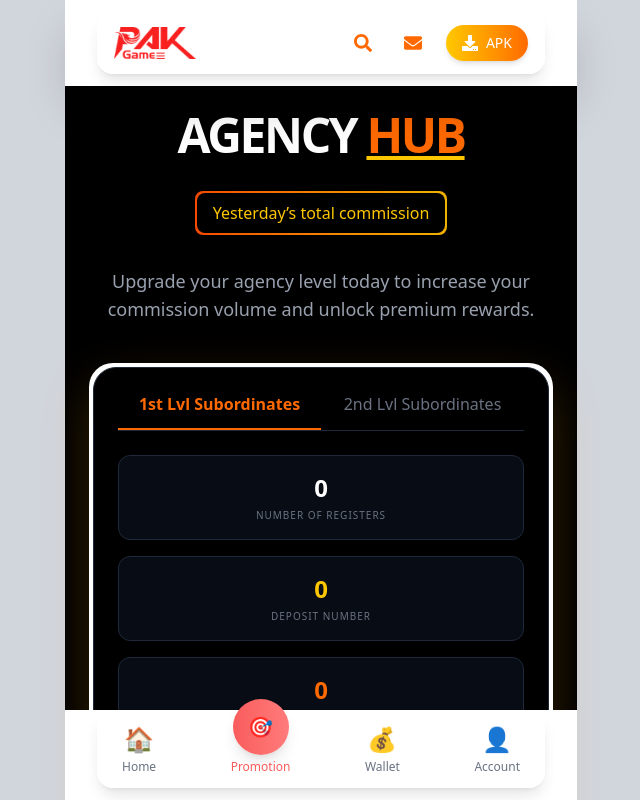
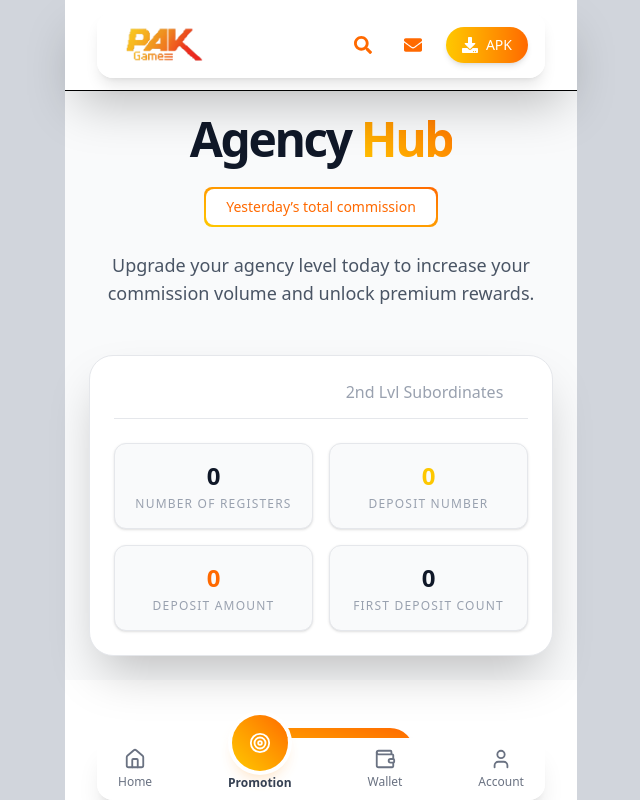
Before and after one commit to shakeeldev1/Game, a React (Vite) app: page /promotions in a window 1280 px wide. Shown: the whole page, without its empty margins (319-959 px from the left). Built offline with nearby package versions, Linux system fonts and the light colour scheme.

Commit message:
add slider on home page

```diff
--- a/package.json
+++ b/package.json
@@ -12,6 +12,7 @@
   "dependencies": {
     "@tailwindcss/vite": "^4.1.18",
     "aos": "^2.3.4",
+    "lucide-react": "^0.562.0",
     "react": "^19.2.0",
     "react-dom": "^19.2.0",
     "react-icons": "^5.5.0",
--- a/src/components/common/Footer.jsx
+++ b/src/components/common/Footer.jsx
@@ -1,54 +1,73 @@
 import React from "react";
 import { Link, useLocation } from "react-router-dom";
+import { Home, Wallet, User, Target } from "lucide-react";
 
 const Footer = () => {
   const location = useLocation();
 
   const menuItems = [
-    { path: "/", label: "Home", icon: "🏠" },
-    // { path: '/activity', label: 'Activity', icon: '📊' },
-    { path: "/promotions", label: "Promotion", icon: "🎯", isCenter: true },
-    { path: "/wallet", label: "Wallet", icon: "💰" },
-    { path: "/login", label: "Account", icon: "👤" },
+    { path: "/", label: "Home", icon: Home },
+    {
+      path: "/promotions",
+      label: "Promotion",
+      icon: Target,
+      isCenter: true,
+    },
+    { path: "/wallet", label: "Wallet", icon: Wallet },
+    { path: "/login", label: "Account", icon: User },
   ];
 
   return (
-    <div className="sticky bg-white bottom-0 z-50 ">
-      <div className="max-w-7xl mx-auto px-4 pb-3">
-        <div className="flex justify-center">
-          <div className="w-full max-w-md relative">
+    <footer className="sticky bg-white bottom-0 z-50">
+      <div className="max-w-md mx-auto ">
+        <div className="relative">
 
           {/* Glass Footer */}
-            <div className="flex justify-between items-center px-6 py-3 rounded-2xl bg-white/80 backdrop-blur-xl shadow-lg border border-white/40">
+          <div className="flex items-center justify-between px-5 py-2 rounded-2xl
+                          bg-white/80 backdrop-blur-xl
+                          shadow-xl border border-white/40">
 
             {menuItems.map((item) => {
               const isActive = location.pathname === item.path;
+              const Icon = item.icon;
 
               return (
                 <Link
                   key={item.path}
                   to={item.path}
-                    className={`flex flex-col items-center justify-center ${
-                      isActive ? "text-[#f95c5c]" : "text-gray-500"
+                  aria-label={item.label}
+                  className={`flex flex-col items-center justify-center transition-all duration-200
+                    ${
+                      isActive
+                        ? "text-orange-500"
+                        : "text-gray-500 hover:text-orange-500"
                     }`}
                 >
                   {item.isCenter ? (
-                      <div className="flex flex-col items-center justify-center -mt-6">
-                        <div className="w-14 h-14 rounded-full bg-gradient-to-r from-[#f95c5c] to-[#ff7b7b] flex items-center justify-center shadow-lg">
-                          <span className="text-xl text-white">
-                            {item.icon}
-                          </span>
+                    <div className="flex flex-col items-center -mt-8">
+                      <div
+                        className="w-14 h-14 rounded-full flex items-center justify-center
+                                   bg-gradient-to-tr from-yellow-400 to-orange-500
+                                   shadow-lg shadow-orange-300/40
+                                   ring-4 ring-white"
+                      >
+                        <Icon size={22} className="text-white" />
                       </div>
-                        <span className="text-xs mt-1 font-medium">
+                      <span className="text-xs mt-1 font-semibold text-gray-700">
                         {item.label}
                       </span>
                     </div>
                   ) : (
                     <>
-                        <span className="text-2xl mb-1">{item.icon}</span>
-                        <span className="text-xs font-medium">
+                      <Icon size={22} />
+                      <span className="text-xs mt-1 font-medium">
                         {item.label}
                       </span>
+
+                      {/* Active dot */}
+                      {isActive && (
+                        <span className="mt-1 h-1 w-1 rounded-full bg-orange-500" />
+                      )}
                     </>
                   )}
                 </Link>
@@ -57,8 +76,7 @@ const Footer = () => {
           </div>
         </div>
       </div>
-      </div>
-    </div>
+    </footer>
   );
 };
 
--- a/src/components/home/HomeSlider.jsx
+++ b/src/components/home/HomeSlider.jsx
@@ -1,9 +1,129 @@
-import React from 'react'
+import { useState, useEffect, useRef } from "react";
 
-export default function HomeSlider() {
+const HomeSlider = () => {
+  const sliderRef = useRef(null);
+  const trackRef = useRef(null);
+
+  const AUTOPLAY_DELAY = 4000;
+  const TRANSITION_TIME = 800;
+
+  const slides = [
+    { src: "https://pakgame.net/pak_game/upload/games/66d1af95c8f96_Pakgame youtuber program Banner.png", alt: "Banner" },
+    { src: "https://pakgame.net/pak_game/upload/games/670792abdbf8b_Lucky 10.png", alt: "Banner" },
+    { src: "https://pakgame.net/pak_game/upload/games/6707945a0334e_Daily Rewards.png", alt: "Banner" },
+    { src: "https://pakgame.net/pak_game/upload/games/66d1b5d067591_Daily Rewards.png", alt: "Banner" },
+    { src: "https://pakgame.net/pak_game/upload/banners/66604513a361d_fly.png", alt: "Banner" },
+    { src: "https://pakgame.net/pak_game/upload/games/66d1b3516bb2f_Mysterious Bonus.png", alt: "Banner" },
+    { src: "https://pakgame.net/pak_game/upload/games/66d1b38190f7a_Pakgame youtuber program Banner.png", alt: "Banner" },
+    { src: "https://pakgame.net/pak_game/upload/games/66d1b7b6ea522_invite friends to participate .png", alt: "Banner" },
+    { src: "https://pakgame.net/pak_game/upload/games/66d1b1737e740_WinGo Win Streak Bouns.png", alt: "Banner" }
+  ];
+
+  // Clone for infinite loop
+  const clonedSlides = [
+    slides[slides.length - 1],
+    ...slides,
+    slides[0]
+  ];
+
+  const [currentIndex, setCurrentIndex] = useState(1);
+  const [transition, setTransition] = useState(true);
+  const [slideWidth, setSlideWidth] = useState(0);
+
+  // Responsive width
+  useEffect(() => {
+    const updateWidth = () => {
+      if (sliderRef.current) {
+        setSlideWidth(sliderRef.current.offsetWidth);
+      }
+    };
+
+    updateWidth();
+    window.addEventListener("resize", updateWidth);
+    return () => window.removeEventListener("resize", updateWidth);
+  }, []);
+
+  // Autoplay (never stops)
+  useEffect(() => {
+    const interval = setInterval(() => {
+      setTransition(true);
+      setCurrentIndex(prev => prev + 1);
+    }, AUTOPLAY_DELAY);
+
+    return () => clearInterval(interval);
+  }, []);
+
+  // Infinite reset logic
+  useEffect(() => {
+    if (currentIndex === clonedSlides.length - 1) {
+      setTimeout(() => {
+        setTransition(false);
+        setCurrentIndex(1);
+      }, TRANSITION_TIME);
+    }
+
+    if (currentIndex === 0) {
+      setTimeout(() => {
+        setTransition(false);
+        setCurrentIndex(slides.length);
+      }, TRANSITION_TIME);
+    }
+  }, [currentIndex, clonedSlides.length, slides.length]);
+
+  const transformStyle = {
+    transform: `translate3d(-${currentIndex * slideWidth}px, 0, 0)`,
+    transition: transition ? `transform ${TRANSITION_TIME}ms ease` : "none",
+    width: `${clonedSlides.length * slideWidth}px`
+  };
+
   return (
-    <div className='text-center'>
-        <h1>Missing</h1>
+    <div className="slider" ref={sliderRef}>
+      <div className="slider-track" ref={trackRef} style={transformStyle}>
+        {clonedSlides.map((slide, index) => (
+          <div className="slide" key={index} style={{ width: slideWidth }}>
+            <img src={slide.src} alt={slide.alt} />
+          </div>
+        ))}
+      </div>
+
+      <style jsx>{`
+        .slider {
+          width: 100%;
+          overflow: hidden;
+          position: relative;
+        }
+
+        .slider-track {
+          display: flex;
+          will-change: transform;
+        }
+
+        .slide {
+          flex-shrink: 0;
+        }
+
+        .slide img {
+          width: 100%;
+          height: auto;
+          display: block;
+          border-radius: none;
+        }
+
+        /* Responsive tweaks */
+        @media (max-width: 768px) {
+          .slide img {
+            border-radius: 8px;
+          }
+        }
+
+        @media (max-width: 480px) {
+          .slide img {
+            border-radius: 6px;
+          }
+        }
+      `}</style>
     </div>
-  )
-}
+  );
+};
+
+export default HomeSlider;
--- a/src/components/promotionsPageComponents/PromotionsHero.jsx
+++ b/src/components/promotionsPageComponents/PromotionsHero.jsx
@@ -2,78 +2,67 @@ import React from "react";
 
 function Hero() {
   return (
-    <section className="bg-black text-white min-h-125 flex items-center justify-center p-6">
-      <div className="max-w-4xl w-full">
-        {/* Left Side: Content */}
-        <div className="text-center space-y-8 pb-10">
-          <h1 className="text-5xl font-extrabold uppercase tracking-tighter">
+    <section className="bg-gray-50 text-gray-900 min-h-[32rem] flex flex-col items-center justify-center p-6">
+      <div className="max-w-4xl w-full space-y-12">
+
+        {/* Top Content */}
+        <div className="text-center space-y-6">
+          <h1 className="text-5xl font-extrabold tracking-tighter">
             Agency{" "}
-            <span className="text-orange-500 underline decoration-yellow-400">
+            <span className="bg-clip-text text-transparent bg-gradient-to-tr from-yellow-400 to-orange-500">
               Hub
             </span>
           </h1>
-          <div className="bg-linear-to-r from-orange-600 to-yellow-500 p-0.5 rounded-lg inline-block">
-            <div className="bg-black px-4 py-2 rounded-lg">
-              <p className="text-yellow-400 font-medium">
+
+          <div className="inline-block bg-gradient-to-tr from-yellow-400 to-orange-500 p-0.5 rounded-lg">
+            <div className="bg-white px-5 py-2 rounded-lg">
+              <p className="text-orange-500 font-medium text-sm">
                 Yesterday’s total commission
               </p>
             </div>
           </div>
-          <p className="text-gray-400 text-lg">
+
+          <p className="text-gray-600 text-lg max-w-md mx-auto">
             Upgrade your agency level today to increase your commission volume
             and unlock premium rewards.
           </p>
         </div>
 
-        {/* Right Side: Data Card (Inspired by Image) */}
-        <div className="bg-white rounded-3xl p-1 shadow-[0_20px_50px_rgba(255,165,0,0.2)] overflow-hidden">
-          <div className="bg-black rounded-[calc(1.5rem-1px)] p-6 border border-gray-800">
+        {/* Data Card */}
+        <div className="w-full">
+          <div className="bg-white rounded-3xl shadow-2xl p-6 border border-gray-200">
+
             {/* Tabs Header */}
-            <div className="flex border-b border-gray-800 mb-6">
-              <div className="flex-1 text-center pb-3 border-b-2 border-orange-500 text-orange-500 font-bold">
+            <div className="flex border-b border-gray-200 mb-6">
+              <div className="flex-1 text-center pb-3 border-b-2 border-gradient-to-tr from-yellow-400 to-orange-500 text-transparent bg-clip-text font-bold">
                 1st Lvl Subordinates
               </div>
-              <div className="flex-1 text-center pb-3 text-gray-500 hover:text-yellow-400 cursor-pointer transition">
+              <div className="flex-1 text-center pb-3 text-gray-400 hover:text-yellow-500 cursor-pointer transition">
                 2nd Lvl Subordinates
               </div>
             </div>
 
             {/* Stats Grid */}
-            <div className="grid  gap-4 text-center">
-              <StatBox
-                label="Number of Registers"
-                value="0"
-                color="text-white"
-              />
-              <StatBox
-                label="Deposit Number"
-                value="0"
-                color="text-yellow-400"
-              />
-              <StatBox
-                label="Deposit Amount"
-                value="0"
-                color="text-orange-500"
-              />
-              <StatBox
-                label="First Deposit Count"
-                value="0"
-                color="text-white"
-              />
+            <div className="grid gap-4 sm:grid-cols-2 text-center">
+              <StatBox label="Number of Registers" value="0" color="text-gray-900" />
+              <StatBox label="Deposit Number" value="0" color="text-yellow-400" />
+              <StatBox label="Deposit Amount" value="0" color="text-orange-500" />
+              <StatBox label="First Deposit Count" value="0" color="text-gray-900" />
             </div>
           </div>
         </div>
+
       </div>
     </section>
   );
 }
 
-// Chota component stats display karne ke liye
+// Stats Box Component
 function StatBox({ label, value, color }) {
   return (
-    <div className="p-4 bg-gray-900/50 rounded-xl border border-gray-800">
-      <h3 className={`text-2xl font-black ${color}`}>{value}</h3>
-      <p className="text-[10px] uppercase tracking-widest text-gray-500 mt-1">
+    <div className="p-4 bg-gray-50 rounded-xl border border-gray-200 shadow-sm hover:shadow-md transition">
+      <h3 className={`text-2xl font-bold ${color}`}>{value}</h3>
+      <p className="text-xs uppercase tracking-widest text-gray-400 mt-1">
         {label}
       </p>
     </div>
--- a/src/pages/Navbar.jsx
+++ b/src/pages/Navbar.jsx
@@ -5,7 +5,7 @@ import {
   FaEnvelope,
   FaDownload,
 } from 'react-icons/fa';
-import logo from '../assets/download.png';
+import logo from '../assets/logo.png';
 
 function Navbar() {
   return (
@@ -22,7 +22,7 @@ function Navbar() {
                 <img
                   src={logo}
                   alt="Logo"
-                  className="h-8 w-auto object-contain"
+                  className="h-10 w-25 object-contain"
                 />
               </Link>
 
```
Also changed, not shown: src/components/promotionsPageComponents/InvitationLink.jsx (+19 -17 lines), src/components/promotionsPageComponents/PromotionsData.jsx (+16 -8 lines), src/assets/logo.png (added), 1 other file (tests, documents, lock files or other folders). Lines whose indentation alone changed are shown as unchanged.
